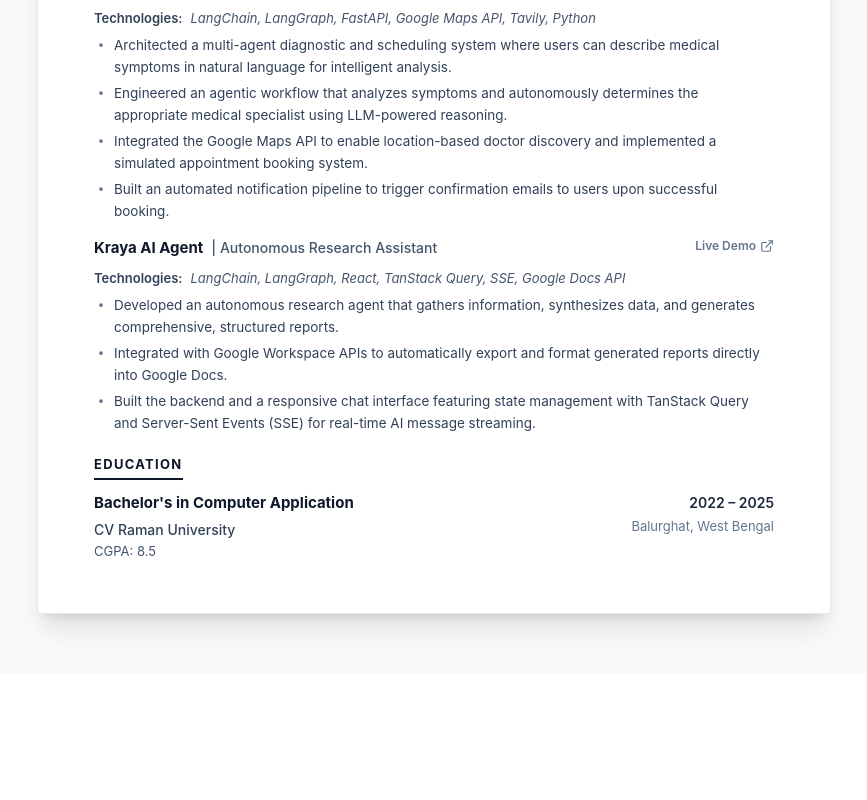
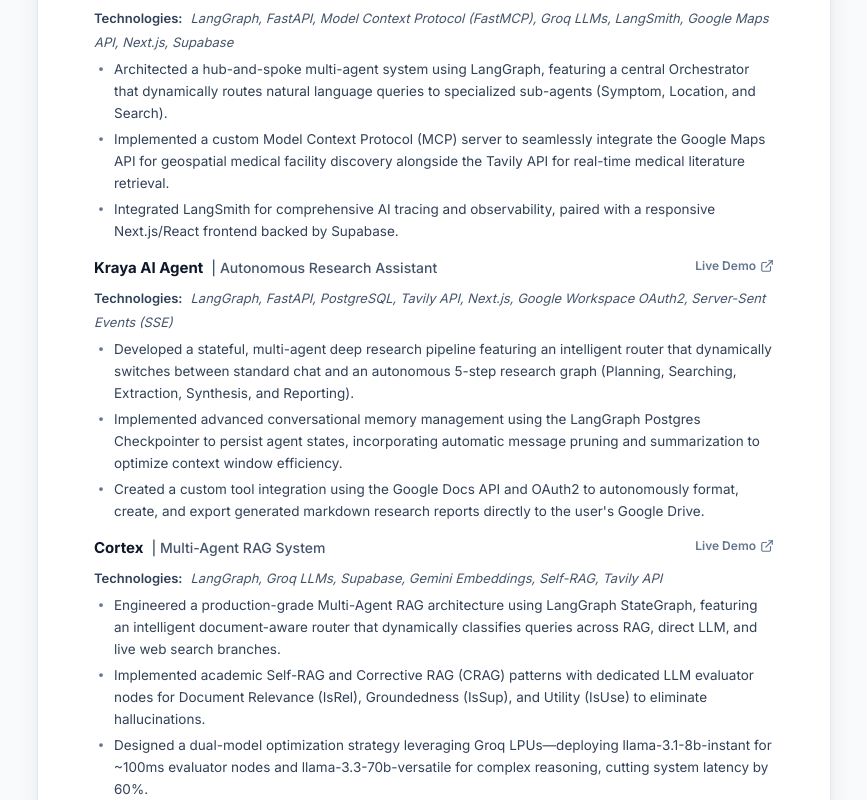
Before and after one commit to sohail22dec/my-resume, a React (Vite) app: page / in a window 1280 px wide. Shown: the part 680-1480 px from the top of the page, without its empty margins (206-1073 px from the left). Before the commit the page ends 1354 px from the top, so only its background shows below. Built offline with nearby package versions, Linux system fonts and the light colour scheme.

Commit message:
feat: update resume skills and projects, improve print styling, and harden gitignore rules

```diff
--- a/src/App.tsx
+++ b/src/App.tsx
@@ -35,6 +35,7 @@
 
       {/* Resume Page */}
       <div
+        id="resume-page"
         ref={resumeRef}
         className="w-full max-w-[794px] min-h-[1123px] bg-white mt-10 p-[52px_56px] shadow-xl rounded border border-slate-200 relative overflow-hidden print:m-0 print:py-[12px] print:px-[48px] print:shadow-none print:border-none print:w-full print:min-h-0 print:rounded-none max-md:p-[36px_24px] max-md:mt-0 max-md:rounded-none"
       >
--- a/src/index.css
+++ b/src/index.css
@@ -1,5 +1,5 @@
+@import url("https://fonts.googleapis.com/css2?family=Inter:wght@300;400;500;600;700;800&family=Playfair+Display:wght@700&display=swap");
 @import "tailwindcss";
-@import url("https://fonts.googleapis.com/css2?family=Inter:wght@300;400;500;600;700;800&family=Playfair+Display:wght@700&display=swap");
 
 @theme {
   --font-sans: "Inter", ui-sans-serif, system-ui, sans-serif, "Apple Color Emoji", "Segoe UI Emoji", "Segoe UI Symbol", "Noto Color Emoji";
@@ -7,7 +7,10 @@
 }
 
 @layer base {
-  *, *::before, *::after {
+
+  *,
+  *::before,
+  *::after {
     @apply border-slate-200;
   }
 }
@@ -21,10 +24,14 @@
   * {
     -webkit-print-color-adjust: exact !important;
     print-color-adjust: exact !important;
-    color-adjust: exact !important;
   }
 
-  html, body {
+  html,
+  body {
     background-color: white !important;
   }
+
+  #resume-page {
+    zoom: 82%;
+  }
 }
--- a/src/resumeData.ts
+++ b/src/resumeData.ts
@@ -11,7 +11,7 @@
   skills: [
     {
       category: "AI & Orchestration",
-      items: ["LangChain", "LangGraph", "LangSmith", "n8n"],
+      items: ["LangChain", "LangGraph", "LangSmith", "n8n", "FastMCP", "Groq", "RAG"],
     },
     {
       category: "Languages",
@@ -27,7 +27,7 @@
     },
     {
       category: "Databases",
-      items: ["MongoDB", "PostgreSQL"],
+      items: ["MongoDB", "PostgreSQL", "Supabase"],
     },
     {
       category: "Tooling",
@@ -39,23 +39,58 @@
       name: "DocMatch AI",
       subtitle: "Multi-Agent Healthcare Assistant",
       demoUrl: "https://docmatch-ai.vercel.app",
-      tech: ["LangChain, LangGraph", "FastAPI", "Google Maps API", "Tavily", "Python"],
+      tech: [
+        "LangGraph",
+        "FastAPI",
+        "Model Context Protocol (FastMCP)",
+        "Groq LLMs",
+        "LangSmith",
+        "Google Maps API",
+        "Next.js",
+        "Supabase",
+      ],
       bullets: [
-        "Architected a multi-agent diagnostic and scheduling system where users can describe medical symptoms in natural language for intelligent analysis.",
-        "Engineered an agentic workflow that analyzes symptoms and autonomously determines the appropriate medical specialist using LLM-powered reasoning.",
-        "Integrated the Google Maps API to enable location-based doctor discovery and implemented a simulated appointment booking system.",
-        "Built an automated notification pipeline to trigger confirmation emails to users upon successful booking.",
+        "Architected a hub-and-spoke multi-agent system using LangGraph, featuring a central Orchestrator that dynamically routes natural language queries to specialized sub-agents (Symptom, Location, and Search).",
+        "Implemented a custom Model Context Protocol (MCP) server to seamlessly integrate the Google Maps API for geospatial medical facility discovery alongside the Tavily API for real-time medical literature retrieval.",
+        "Integrated LangSmith for comprehensive AI tracing and observability, paired with a responsive Next.js/React frontend backed by Supabase.",
       ],
     },
     {
       name: "Kraya AI Agent",
       subtitle: "Autonomous Research Assistant",
       demoUrl: "https://kraya-agent.vercel.app",
-      tech: ["LangChain", "LangGraph", "React", "TanStack Query", "SSE", "Google Docs API"],
+      tech: [
+        "LangGraph",
+        "FastAPI",
+        "PostgreSQL",
+        "Tavily API",
+        "Next.js",
+        "Google Workspace OAuth2",
+        "Server-Sent Events (SSE)",
+      ],
       bullets: [
-        "Developed an autonomous research agent that gathers information, synthesizes data, and generates comprehensive, structured reports.",
-        "Integrated with Google Workspace APIs to automatically export and format generated reports directly into Google Docs.",
-        "Built the backend and a responsive chat interface featuring state management with TanStack Query and Server-Sent Events (SSE) for real-time AI message streaming.",
+        "Developed a stateful, multi-agent deep research pipeline featuring an intelligent router that dynamically switches between standard chat and an autonomous 5-step research graph (Planning, Searching, Extraction, Synthesis, and Reporting).",
+        "Implemented advanced conversational memory management using the LangGraph Postgres Checkpointer to persist agent states, incorporating automatic message pruning and summarization to optimize context window efficiency.",
+        "Created a custom tool integration using the Google Docs API and OAuth2 to autonomously format, create, and export generated markdown research reports directly to the user's Google Drive.",
+      ],
+    },
+    {
+      name: "Cortex",
+      subtitle: "Multi-Agent RAG System",
+      demoUrl: "https://cortex-lime-zeta.vercel.app",
+      tech: [
+        "LangGraph",
+        "Groq LLMs",
+        "Supabase",
+        "Gemini Embeddings",
+        "Self-RAG",
+        "Tavily API",
+      ],
+      bullets: [
+        "Engineered a production-grade Multi-Agent RAG architecture using LangGraph StateGraph, featuring an intelligent document-aware router that dynamically classifies queries across RAG, direct LLM, and live web search branches.",
+        "Implemented academic Self-RAG and Corrective RAG (CRAG) patterns with dedicated LLM evaluator nodes for Document Relevance (IsRel), Groundedness (IsSup), and Utility (IsUse) to eliminate hallucinations.",
+        "Designed a dual-model optimization strategy leveraging Groq LPUs—deploying llama-3.1-8b-instant for ~100ms evaluator nodes and llama-3.3-70b-versatile for complex reasoning, cutting system latency by 60%.",
+        "Built a high-performance vector search engine integrating Supabase pgvector and Google Gemini embeddings with Matryoshka Representation Learning (MRL) for native 768-dimensional similarity matching.",
       ],
     },
   ],
```
Also changed, not shown: 1 other file (tests, documents, lock files or other folders).
